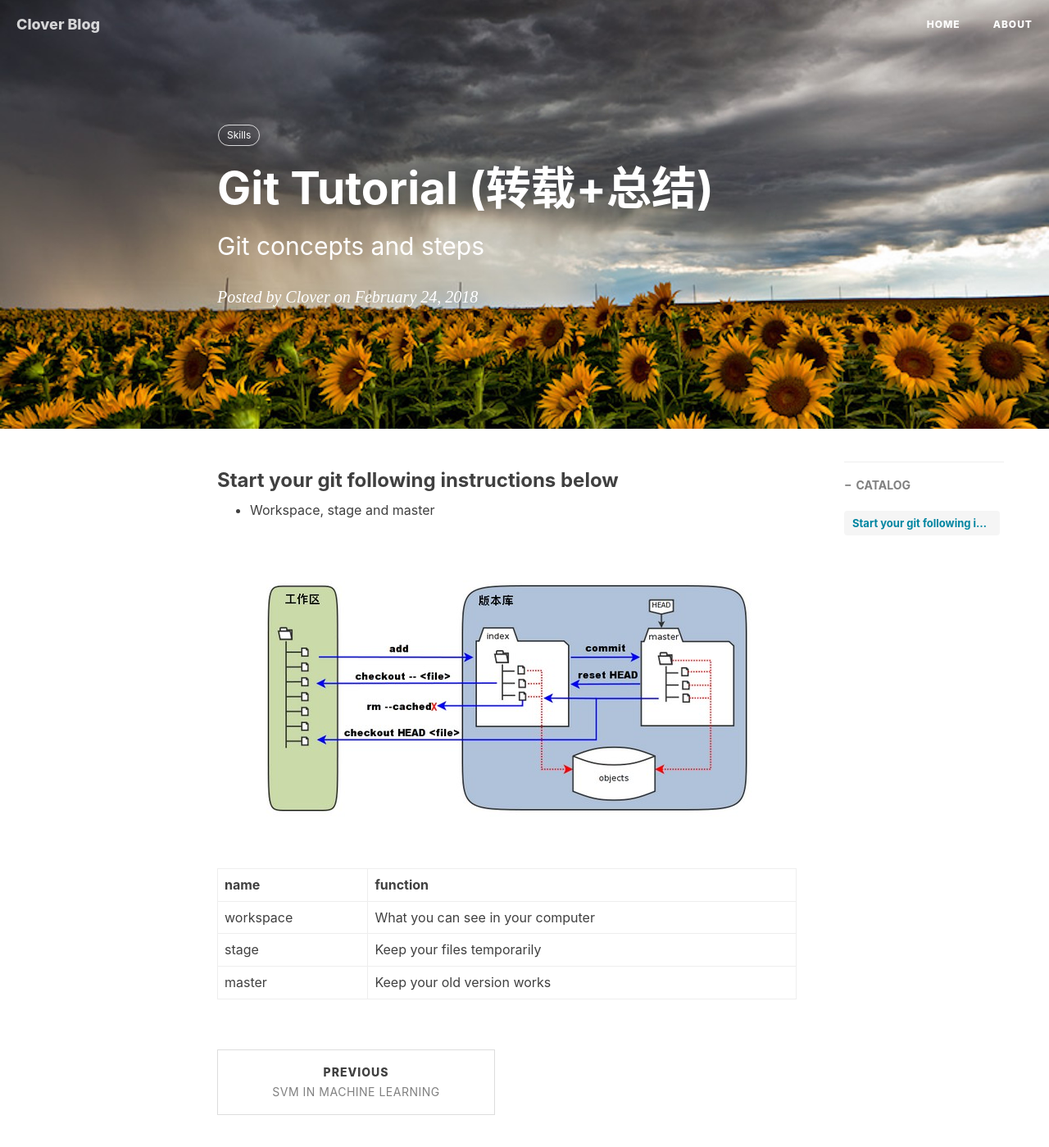
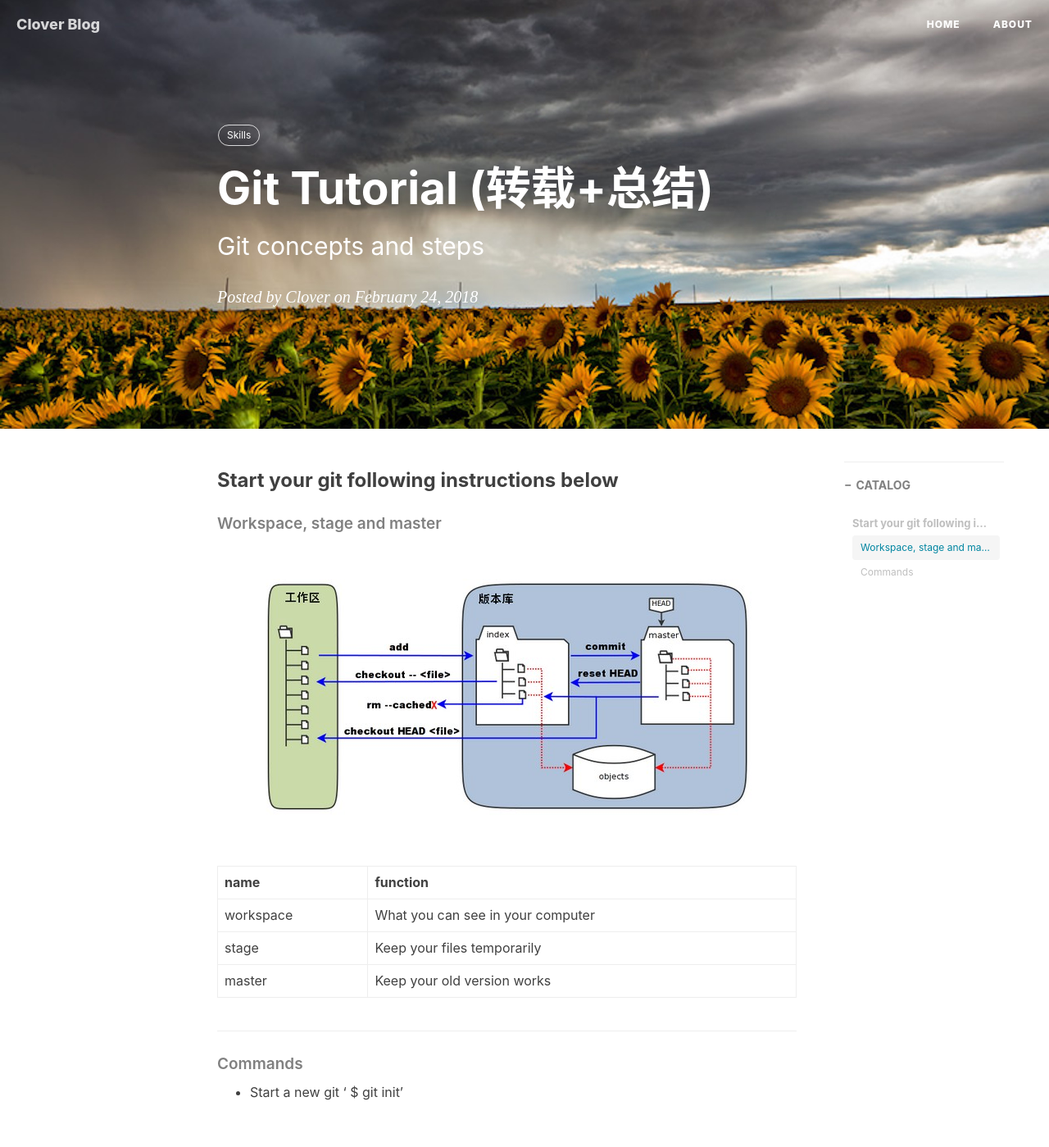
Before and after one commit to ly16/ly16.github.io, a Jekyll site: the page built from _posts/2018-02-24-git-tutorial.md, in a window 1280 px wide and 1400 px high. Shown: the whole window at 82% size. Built offline with Jekyll 4.4.1, drawn with Linux system fonts in a browser that asks for light colours; nearby versions of some CDN libraries; comment, search, counter and statistics services are not loaded.

Commit message:
Update 2018-02-24-git-tutorial.md

```diff
--- a/_posts/2018-02-24-git-tutorial.md
+++ b/_posts/2018-02-24-git-tutorial.md
@@ -13,7 +13,7 @@ tags:
 
 ### Start your git following instructions below
 
-- Workspace, stage and master
+##### Workspace, stage and master
 <figure>
   <img src="/img/git-concept.jpg" alt="Image" />
 </figure>
@@ -23,3 +23,10 @@ tags:
 |workspace|What you can see in your computer|
 |stage    |Keep your files temporarily|
 |master   |Keep your old version works|
+
+______________________________________________
+
+##### Commands
+
+- Start a new git
+' $ git init'
```
